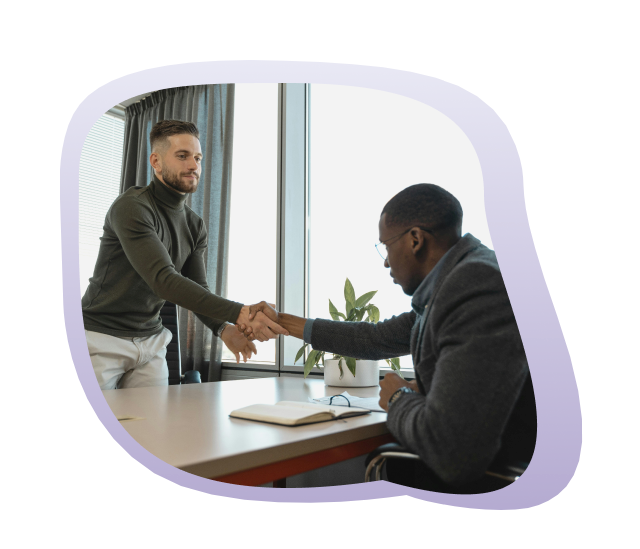
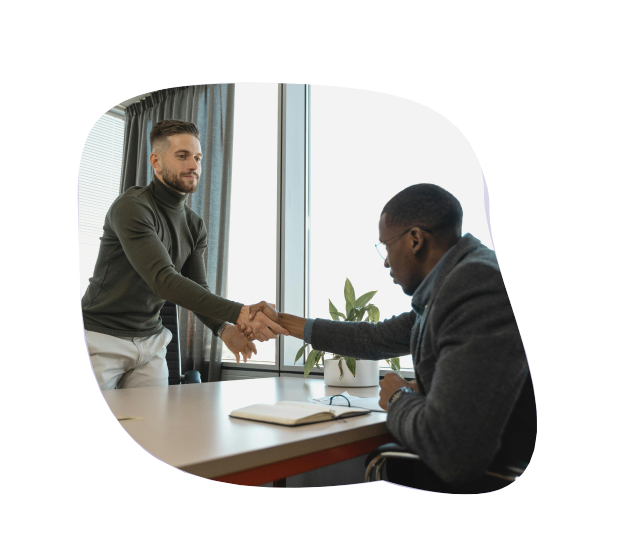
Before and after one commit to alexsand-r/clip-path, a plain HTML site: page index.html in a window 1280 px wide. Shown: the part 115-664 px from the top of the page, without its empty margins (319-959 px from the left). Drawn offline with Linux system fonts and the light colour scheme.

Commit message:
Update style.css

```diff
--- a/css/style.css
+++ b/css/style.css
@@ -21,5 +21,5 @@
     max-width: 100%;
 
     display: block;
-    clip-path: polygon(0.735% 54.419%, 0.07% 29.884%, 0.07% 29.884%, 0.051% 29.503%, 0.02% 28.439%, 0.016% 26.813%, 0.075% 24.745%, 0.236% 22.356%, 0.537% 19.767%, 1.016% 17.097%, 1.711% 14.468%, 2.659% 12%, 3.9% 9.813%, 3.9% 9.813%, 5.504% 7.892%, 7.539% 6.15%, 10.036% 4.6%, 13.026% 3.254%, 16.54% 2.124%, 20.609% 1.223%, 25.263% 0.562%, 30.534% 0.154%, 36.453% 0.012%, 43.051% 0.148%, 43.051% 0.148%, 49.78% 0.472%, 56.058% 0.937%, 61.861% 1.62%, 67.166% 2.598%, 71.948% 3.946%, 76.185% 5.741%, 79.852% 8.061%, 82.926% 10.98%, 85.383% 14.577%, 87.2% 18.927%, 87.2% 18.927%, 88.022% 21.881%, 88.453% 24.156%, 88.637% 26.08%, 88.72% 27.976%, 88.846% 30.171%, 89.16% 32.99%, 89.807% 36.759%, 90.933% 41.804%, 92.681% 48.45%, 95.197% 57.022%, 95.197% 57.022%, 97.648% 65.937%, 99.178% 73.473%, 99.898% 79.754%, 99.92% 84.903%, 99.355% 89.043%, 98.316% 92.296%, 96.913% 94.786%, 95.259% 96.635%, 93.466% 97.966%, 91.643% 98.903%, 91.643% 98.903%, 89.603% 99.533%, 87.155% 99.884%, 84.41% 99.99%, 81.481% 99.884%, 78.481% 99.6%, 75.52% 99.171%, 72.712% 98.63%, 70.167% 98.011%, 67.999% 97.348%, 66.319% 96.673%, 66.319% 96.673%, 65.39% 96.836%, 62.799% 97.229%, 58.846% 97.714%, 53.83% 98.148%, 48.049% 98.392%, 41.801% 98.305%, 35.385% 97.747%, 29.1% 96.577%, 23.244% 94.655%, 18.116% 91.84%, 18.116% 91.84%, 13.854% 88.239%, 10.35% 84.165%, 7.53% 79.783%, 5.319% 75.258%, 3.645% 70.758%, 2.433% 66.447%, 1.61% 62.492%, 1.102% 59.058%, 0.835% 56.312%, 0.735% 54.419%);
+    clip-path: polygon(4.092% 54.8%, 3.507% 32.331%, 3.507% 32.331%, 3.49% 31.982%, 3.463% 31.008%, 3.459% 29.518%, 3.512% 27.625%, 3.654% 25.438%, 3.92% 23.066%, 4.342% 20.621%, 4.954% 18.213%, 5.79% 15.952%, 6.883% 13.949%, 6.883% 13.949%, 8.296% 12.189%, 10.086% 10.594%, 12.282% 9.174%, 14.91% 7.941%, 17.999% 6.907%, 21.574% 6.081%, 25.665% 5.476%, 30.298% 5.103%, 35.501% 4.973%, 41.3% 5.098%, 41.3% 5.098%, 47.203% 5.4%, 52.69% 5.839%, 57.748% 6.483%, 62.364% 7.398%, 66.527% 8.649%, 70.225% 10.304%, 73.445% 12.429%, 76.175% 15.091%, 78.402% 18.355%, 80.115% 22.289%, 80.115% 22.289%, 81.254% 25.946%, 81.874% 28.583%, 82.133% 30.568%, 82.19% 32.269%, 82.203% 34.056%, 82.33% 36.297%, 82.729% 39.361%, 83.559% 43.617%, 84.978% 49.433%, 87.143% 57.178%, 87.143% 57.178%, 89.298% 65.342%, 90.643% 72.244%, 91.276% 77.996%, 91.295% 82.711%, 90.799% 86.502%, 89.885% 89.481%, 88.653% 91.761%, 87.199% 93.454%, 85.621% 94.673%, 84.019% 95.531%, 84.019% 95.531%, 82.225% 96.108%, 80.072% 96.43%, 77.659% 96.527%, 75.085% 96.43%, 72.447% 96.169%, 69.845% 95.776%, 67.377% 95.281%, 65.141% 94.714%, 63.235% 94.107%, 61.759% 93.489%, 61.759% 93.489%, 60.942% 93.638%, 58.664% 93.998%, 55.19% 94.442%, 50.78% 94.84%, 45.698% 95.064%, 40.205% 94.985%, 34.565% 94.474%, 29.04% 93.403%, 23.892% 91.643%, 19.384% 89.064%, 19.384% 89.064%, 18.985% 88.82%, 17.901% 88.041%, 16.295% 86.662%, 14.33% 84.619%, 12.168% 81.848%, 9.971% 78.283%, 7.903% 73.861%, 6.125% 68.516%, 4.801% 62.184%, 4.092% 54.8%);
 }
```
